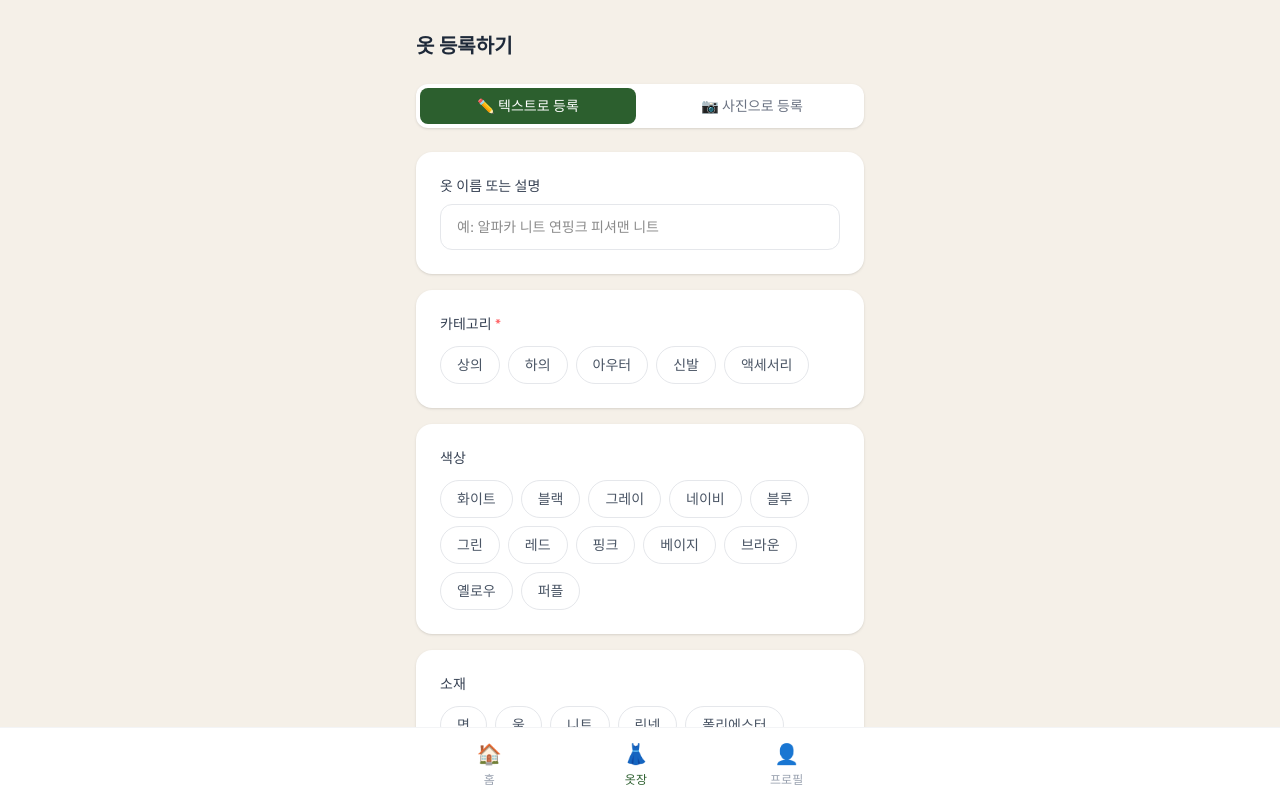
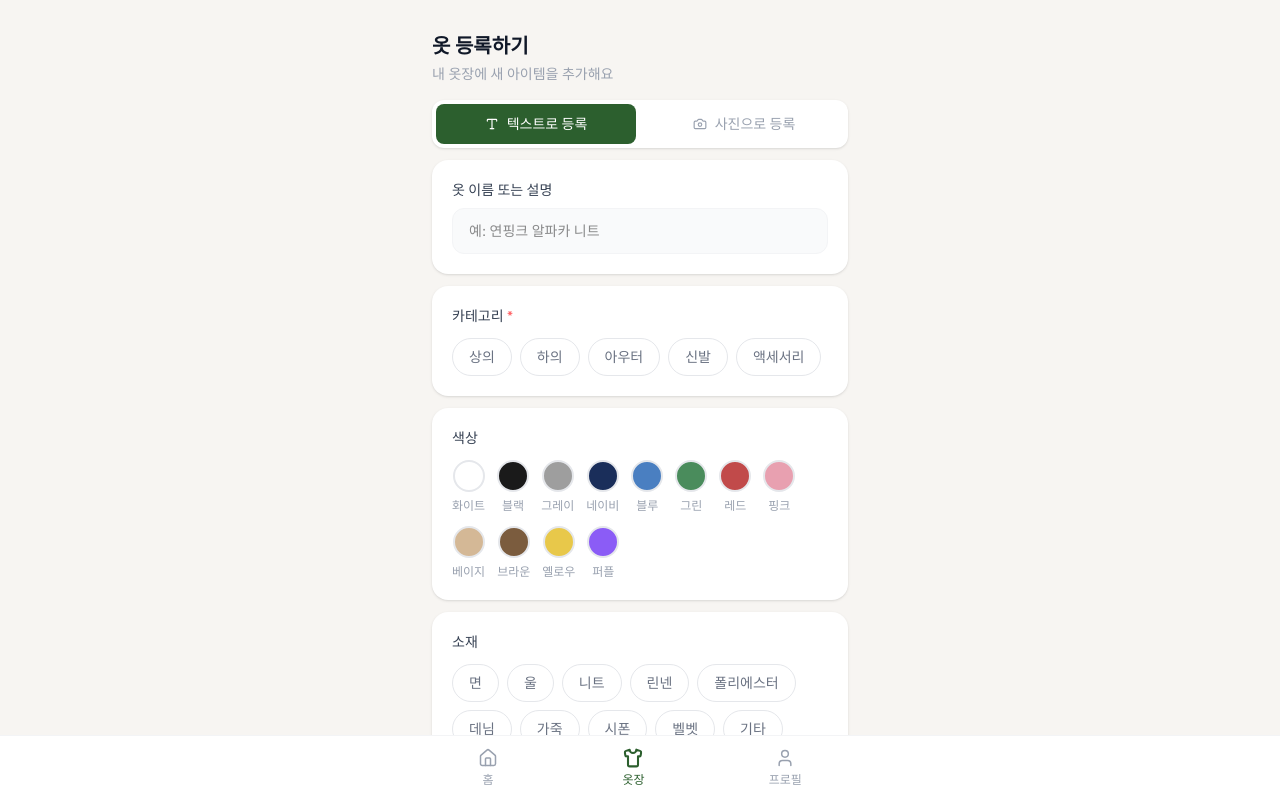
Before and after one commit to yeonii222/wearth, a Next.js app: page /closet in a window 1280 px wide. Shown: the top 798 px of the page. Built offline with nearby package versions, Linux system fonts and the light colour scheme; no server answers.

Commit message:
design: 이모지 제거, 아이콘 교체, 날씨카드 개선, 색상 칩 UI 적용

```diff
--- a/app/closet/page.tsx
+++ b/app/closet/page.tsx
@@ -3,24 +3,40 @@
 import { createClient } from '@/lib/supabase-browser'
 import { useRouter } from 'next/navigation'
 import { useState } from 'react'
+import { Camera, Type, Check } from 'lucide-react'
 import BottomNav from '@/components/BottomNav'
 
 const CATEGORIES = ['상의', '하의', '아우터', '신발', '액세서리']
-const COLORS = ['화이트', '블랙', '그레이', '네이비', '블루', '그린', '레드', '핑크', '베이지', '브라운', '옐로우', '퍼플']
+
+const COLORS: { label: string; hex: string }[] = [
+  { label: '화이트', hex: '#FFFFFF' },
+  { label: '블랙', hex: '#1A1A1A' },
+  { label: '그레이', hex: '#9E9E9E' },
+  { label: '네이비', hex: '#1A2E5A' },
+  { label: '블루', hex: '#4A7FC1' },
+  { label: '그린', hex: '#4A8C5C' },
+  { label: '레드', hex: '#C14A4A' },
+  { label: '핑크', hex: '#E8A0B0' },
+  { label: '베이지', hex: '#D4B896' },
+  { label: '브라운', hex: '#7B5C3E' },
+  { label: '옐로우', hex: '#E8C84A' },
+  { label: '퍼플', hex: '#8B5CF6' },
+]
+
 const MATERIALS = ['면', '울', '니트', '린넨', '폴리에스터', '데님', '가죽', '시폰', '벨벳', '기타']
 
-type InputMode = 'photo' | 'text'
+type InputMode = 'text' | 'photo'
 
 export default function ClosetPage() {
   const [mode, setMode] = useState<InputMode>('text')
   const [category, setCategory] = useState('')
   const [color, setColor] = useState('')
+  const [material, setMaterial] = useState('')
+  const [name, setName] = useState('')
+  const [image, setImage] = useState<File | null>(null)
+  const [preview, setPreview] = useState<string | null>(null)
   const [loading, setLoading] = useState(false)
   const [success, setSuccess] = useState(false)
-  const [name, setName] = useState('')
-  const [material, setMaterial] = useState('')
-  const [image, setImage] = useState<File | null>(null)
-  const [preview, setPreview] = useState<string | null>(null)
   const router = useRouter()
   const supabase = createClient()
 
@@ -45,38 +61,23 @@ export default function ClosetPage() {
     if (!category) return
     if (mode === 'text' && !name) return
     if (mode === 'photo' && !image) return
+
     setLoading(true)
-
     const { data: { user } } = await supabase.auth.getUser()
-    if (!user) {
-      router.push('/auth/login')
-      return
-    }
+    if (!user) { router.push('/auth/login'); return }
 
     let imageUrl: string | null = null
 
     if (mode === 'photo' && image) {
       const fileExt = image.name.split('.').pop()
       const fileName = `${user.id}/${Date.now()}.${fileExt}`
-      const { error: uploadError } = await supabase.storage
-        .from('clothes')
-        .upload(fileName, image)
-
-      if (uploadError) {
-        alert('이미지 업로드 실패')
-        setLoading(false)
-        return
-      }
-
-      const { data: { publicUrl } } = supabase.storage
-        .from('clothes')
-        .getPublicUrl(fileName)
+      const { error: uploadError } = await supabase.storage.from('clothes').upload(fileName, image)
+      if (uploadError) { alert('이미지 업로드 실패'); setLoading(false); return }
+      const { data: { publicUrl } } = supabase.storage.from('clothes').getPublicUrl(fileName)
       imageUrl = publicUrl
     }
 
-    const { error } = await supabase
-      .from('clothes')
-      .insert({
+    const { error } = await supabase.from('clothes').insert({
       user_id: user.id,
       name: name || null,
       category,
@@ -86,11 +87,7 @@ export default function ClosetPage() {
       input_type: mode,
     })
 
-    if (error) {
-      alert('저장 실패')
-      setLoading(false)
-      return
-    }
+    if (error) { alert('저장 실패'); setLoading(false); return }
 
     setSuccess(true)
     setLoading(false)
@@ -98,69 +95,80 @@ export default function ClosetPage() {
     setTimeout(() => setSuccess(false), 3000)
   }
 
-  const isSubmitDisabled = () => {
-    if (loading) return true
-    if (!category) return true
-    if (mode === 'text' && !name) return true
-    if (mode === 'photo' && !image) return true
-    return false
-  }
+  const isDisabled = loading || !category || (mode === 'text' && !name) || (mode === 'photo' && !image)
 
   return (
-    <div className="min-h-screen bg-[#F5F0E8] px-4 py-8 pb-24">
-      <div className="max-w-md mx-auto">
+    <div className="min-h-screen bg-[#F7F5F2] pb-24">
 
-        <div className="flex items-center gap-3 mb-6">
-          <h1 className="text-xl font-bold text-gray-800">옷 등록하기</h1>
+      {/* 헤더 */}
+      <div className="px-4 pt-8 pb-4 max-w-md mx-auto">
+        <h1 className="text-xl font-bold text-gray-900">옷 등록하기</h1>
+        <p className="text-sm text-gray-400 mt-1">내 옷장에 새 아이템을 추가해요</p>
       </div>
 
+      {/* 성공 토스트 */}
       {success && (
-          <div className="bg-green-50 border border-green-200 rounded-xl p-4 mb-4 text-green-700 text-sm text-center">
-            ✅ 등록 완료! 계속 추가하세요.
+        <div className="px-4 max-w-md mx-auto mb-2">
+          <div className="bg-[#2C5F2E] text-white rounded-xl px-4 py-3 text-sm flex items-center gap-2">
+            <Check size={16} />
+            등록 완료! 계속 추가하세요.
+          </div>
         </div>
       )}
 
-        <div className="flex gap-2 mb-6 bg-white rounded-xl p-1 shadow-sm">
+      <div className="px-4 max-w-md mx-auto space-y-3">
+
+        {/* 입력 방식 탭 */}
+        <div className="flex gap-2 bg-white rounded-xl p-1 shadow-sm">
           <button
             onClick={() => setMode('text')}
-            className={`flex-1 py-2 rounded-lg text-sm font-medium transition-colors ${
-              mode === 'text' ? 'bg-[#2C5F2E] text-white' : 'text-gray-500 hover:text-gray-700'
+            className={`flex-1 flex items-center justify-center gap-2 py-2.5 rounded-lg text-sm font-medium transition-colors ${
+              mode === 'text' ? 'bg-[#2C5F2E] text-white' : 'text-gray-400 hover:text-gray-600'
             }`}
           >
-            ✏️ 텍스트로 등록
+            <Type size={14} />
+            텍스트로 등록
           </button>
           <button
             onClick={() => setMode('photo')}
-            className={`flex-1 py-2 rounded-lg text-sm font-medium transition-colors ${
-              mode === 'photo' ? 'bg-[#2C5F2E] text-white' : 'text-gray-500 hover:text-gray-700'
+            className={`flex-1 flex items-center justify-center gap-2 py-2.5 rounded-lg text-sm font-medium transition-colors ${
+              mode === 'photo' ? 'bg-[#2C5F2E] text-white' : 'text-gray-400 hover:text-gray-600'
             }`}
           >
-            📷 사진으로 등록
+            <Camera size={14} />
+            사진으로 등록
           </button>
         </div>
 
+        {/* 텍스트 입력 */}
         {mode === 'text' && (
-          <div className="bg-white rounded-2xl p-6 shadow-sm mb-4">
-            <p className="text-sm font-medium text-gray-700 mb-2">옷 이름 또는 설명</p>
+          <div className="bg-white rounded-2xl p-5 shadow-sm">
+            <label className="block text-sm font-medium text-gray-700 mb-2">옷 이름 또는 설명</label>
             <input
               type="text"
               value={name}
               onChange={(e) => setName(e.target.value)}
-              placeholder="예: 알파카 니트 연핑크 피셔맨 니트"
-              className="w-full border border-gray-200 rounded-xl px-4 py-3 text-sm focus:outline-none focus:border-[#2C5F2E]"
+              placeholder="예: 연핑크 알파카 니트"
+              className="w-full border border-gray-100 bg-gray-50 rounded-xl px-4 py-3 text-sm focus:outline-none focus:border-[#2C5F2E] focus:bg-white transition-colors"
             />
           </div>
         )}
 
+        {/* 사진 업로드 */}
         {mode === 'photo' && (
-          <div className="bg-white rounded-2xl p-6 shadow-sm mb-4">
-            <p className="text-sm font-medium text-gray-700 mb-3">사진 추가</p>
+          <div className="bg-white rounded-2xl p-5 shadow-sm">
+            <label className="block text-sm font-medium text-gray-700 mb-3">사진 추가</label>
             <label className="block cursor-pointer">
               {preview ? (
-                <img src={preview} alt="미리보기" className="w-full h-48 object-cover rounded-xl" />
+                <div className="relative">
+                  <img src={preview} alt="미리보기" className="w-full h-52 object-cover rounded-xl" />
+                  <div className="absolute inset-0 rounded-xl bg-black/10 flex items-center justify-center opacity-0 hover:opacity-100 transition-opacity">
+                    <p className="text-white text-sm font-medium">사진 변경</p>
+                  </div>
+                </div>
               ) : (
-                <div className="w-full h-48 border-2 border-dashed border-gray-200 rounded-xl flex flex-col items-center justify-center text-gray-400">
-                  <p className="text-3xl mb-2">📷</p>
+                <div className="w-full h-52 border-2 border-dashed border-gray-200 rounded-xl flex flex-col items-center justify-center gap-2 text-gray-400 hover:border-[#2C5F2E] hover:text-[#2C5F2E] transition-colors">
+                  <Camera size={28} strokeWidth={1.5} />
                   <p className="text-sm">사진을 선택하세요</p>
                 </div>
               )}
@@ -169,17 +177,20 @@ export default function ClosetPage() {
           </div>
         )}
 
-        <div className="bg-white rounded-2xl p-6 shadow-sm mb-4">
-          <p className="text-sm font-medium text-gray-700 mb-3">카테고리 <span className="text-red-400">*</span></p>
+        {/* 카테고리 */}
+        <div className="bg-white rounded-2xl p-5 shadow-sm">
+          <label className="block text-sm font-medium text-gray-700 mb-3">
+            카테고리 <span className="text-red-400">*</span>
+          </label>
           <div className="flex flex-wrap gap-2">
             {CATEGORIES.map((cat) => (
               <button
                 key={cat}
                 onClick={() => setCategory(cat)}
-                className={`px-4 py-2 rounded-full text-sm border transition-colors ${
+                className={`px-4 py-2 rounded-full text-sm font-medium border transition-colors ${
                   category === cat
                     ? 'bg-[#2C5F2E] text-white border-[#2C5F2E]'
-                    : 'bg-white text-gray-600 border-gray-200'
+                    : 'bg-white text-gray-500 border-gray-200 hover:border-gray-400'
                 }`}
               >
                 {cat}
@@ -188,36 +199,48 @@ export default function ClosetPage() {
           </div>
         </div>
 
-        <div className="bg-white rounded-2xl p-6 shadow-sm mb-4">
-          <p className="text-sm font-medium text-gray-700 mb-3">색상</p>
-          <div className="flex flex-wrap gap-2">
-            {COLORS.map((col) => (
+        {/* 색상 — 컬러 칩 */}
+        <div className="bg-white rounded-2xl p-5 shadow-sm">
+          <label className="block text-sm font-medium text-gray-700 mb-3">색상</label>
+          <div className="flex flex-wrap gap-3">
+            {COLORS.map((col) => {
+              const isSelected = color === col.label
+              return (
                 <button
-                key={col}
-                onClick={() => setColor(col)}
-                className={`px-4 py-2 rounded-full text-sm border transition-colors ${
-                  color === col
-                    ? 'bg-[#2C5F2E] text-white border-[#2C5F2E]'
-                    : 'bg-white text-gray-600 border-gray-200'
+                  key={col.label}
+                  onClick={() => setColor(col.label)}
+                  title={col.label}
+                  className="flex flex-col items-center gap-1.5"
+                >
+                  <div
+                    className={`w-8 h-8 rounded-full border-2 transition-all ${
+                      isSelected
+                        ? 'border-[#2C5F2E] scale-110 shadow-sm'
+                        : 'border-gray-200 hover:border-gray-400'
                     }`}
-              >
-                {col}
+                    style={{ backgroundColor: col.hex }}
+                  />
+                  <span className={`text-xs ${isSelected ? 'text-[#2C5F2E] font-medium' : 'text-gray-400'}`}>
+                    {col.label}
+                  </span>
                 </button>
-            ))}
+              )
+            })}
           </div>
         </div>
 
-        <div className="bg-white rounded-2xl p-6 shadow-sm mb-6">
-          <p className="text-sm font-medium text-gray-700 mb-3">소재</p>
+        {/* 소재 */}
+        <div className="bg-white rounded-2xl p-5 shadow-sm">
+          <label className="block text-sm font-medium text-gray-700 mb-3">소재</label>
           <div className="flex flex-wrap gap-2">
             {MATERIALS.map((mat) => (
               <button
                 key={mat}
                 onClick={() => setMaterial(mat)}
-                className={`px-4 py-2 rounded-full text-sm border transition-colors ${
+                className={`px-4 py-2 rounded-full text-sm font-medium border transition-colors ${
                   material === mat
                     ? 'bg-[#2C5F2E] text-white border-[#2C5F2E]'
-                    : 'bg-white text-gray-600 border-gray-200'
+                    : 'bg-white text-gray-500 border-gray-200 hover:border-gray-400'
                 }`}
               >
                 {mat}
@@ -226,17 +249,18 @@ export default function ClosetPage() {
           </div>
         </div>
 
+        {/* 등록 버튼 */}
         <button
           onClick={handleSubmit}
-          disabled={isSubmitDisabled()}
-          className="w-full bg-[#2C5F2E] text-white rounded-xl py-4 font-medium disabled:opacity-50 transition-colors hover:bg-[#234d25]"
+          disabled={isDisabled}
+          className="w-full bg-[#2C5F2E] text-white rounded-xl py-4 text-sm font-semibold disabled:opacity-40 transition-all hover:bg-[#234d25] active:scale-[0.98]"
         >
           {loading ? '등록 중...' : '등록하기'}
         </button>
 
         <button
           onClick={() => router.push('/closet/list')}
-          className="w-full mt-3 py-3 text-sm text-gray-500 hover:text-gray-700"
+          className="w-full py-3 text-sm text-gray-400 hover:text-gray-600 transition-colors"
         >
           내 옷장 보기 →
         </button>
--- a/components/BottomNav.tsx
+++ b/components/BottomNav.tsx
@@ -1,22 +1,24 @@
 'use client'
 
 import { useRouter, usePathname } from 'next/navigation'
+import { Home, Shirt, User } from 'lucide-react'
+
+const tabs = [
+  { label: '홈', icon: Home, path: '/home' },
+  { label: '옷장', icon: Shirt, path: '/closet' },
+  { label: '프로필', icon: User, path: '/profile' },
+]
 
 export default function BottomNav() {
   const router = useRouter()
   const pathname = usePathname()
-
-  const tabs = [
-    { label: '홈', icon: '🏠', path: '/home' },
-    { label: '옷장', icon: '👗', path: '/closet' },
-    { label: '프로필', icon: '👤', path: '/profile' },
-  ]
 
   return (
     <nav className="fixed bottom-0 left-0 right-0 bg-white border-t border-gray-100 px-4 py-2 z-50">
       <div className="max-w-md mx-auto flex justify-around">
         {tabs.map((tab) => {
           const isActive = pathname === tab.path || pathname.startsWith(tab.path + '/')
+          const Icon = tab.icon
           return (
             <button
               key={tab.path}
@@ -25,7 +27,7 @@ export default function BottomNav() {
                 isActive ? 'text-[#2C5F2E]' : 'text-gray-400'
               }`}
             >
-              <span className="text-xl">{tab.icon}</span>
+              <Icon size={20} strokeWidth={isActive ? 2.5 : 1.8} />
               <span className="text-xs font-medium">{tab.label}</span>
             </button>
           )
--- a/package.json
+++ b/package.json
@@ -11,6 +11,7 @@
   "dependencies": {
     "@supabase/ssr": "^0.10.2",
     "@supabase/supabase-js": "^2.103.3",
+    "lucide-react": "^1.17.0",
     "next": "16.2.3",
     "react": "19.2.4",
     "react-dom": "19.2.4"
```
Also changed, not shown: app/auth/login/page.tsx (+49 -44 lines), app/home/page.tsx (+126 -79 lines), 1 other file (tests, documents, lock files or other folders). Lines whose indentation alone changed are shown as unchanged.
